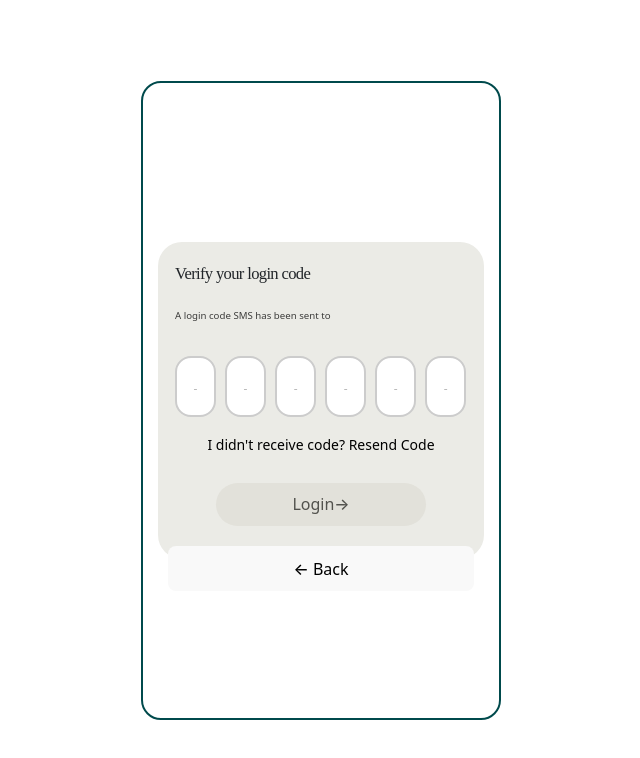
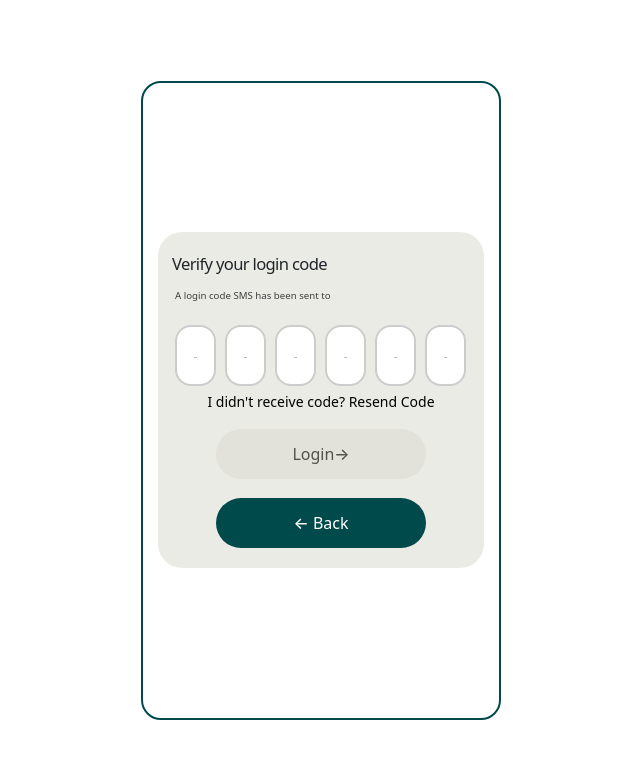
Before and after one commit to sirrotich/my.matx.africa, a React (Vite) app: page /verify-otp in a window 1280 px wide. Shown: the top 758 px of the page, without its empty margins (319-959 px from the left). Built offline with nearby package versions, Linux system fonts and the light colour scheme; no server answers.

Commit message:
Update VerifyOtp.css
added back btn

```diff
--- a/src/styles/VerifyOtp.css
+++ b/src/styles/VerifyOtp.css
@@ -7,7 +7,7 @@
 html, body {
     height: 100%; /* Ensures full height of the page */
     background-color: #fff; /* White background for the whole page */
-    font-family: 'Bai Jamjuree'; /* Set font */
+    font-family: 'Bai Jamjuree';
 }
 
 body {
@@ -39,16 +39,17 @@ body {
     border-radius: 24px;
     display: flex;
     flex-direction: column;
-    height: 317px;
-    gap: 16.6px;
-    padding-bottom: 30px;
+    min-height: 317px;
+    height: auto;
+    gap: 5.6px;
+    padding-bottom: 10px;
 
 }
 
 /* Title */
 .verify-title {
     width: 100%; /* Make it full width */
-    font-family: Bai Jamjuree;
+    /* font-family: 'Bai Jamjuree'; */
     font-size: 16.6px;
     font-weight: 500;
     line-height: 23.24px;
@@ -57,7 +58,7 @@ body {
     text-underline-position: from-font;
     text-decoration-skip-ink: none;
     margin-top: 10px;
-    margin-left: 7px;
+    margin-left: 4px;
 
 }
 
@@ -182,6 +183,33 @@ body {
     background-color: rgba(226, 225, 218, 1); /* Ensure no hover effect when disabled */
 }
 
+
+
+.back-button {
+    width: 100%;
+    max-width: 210px;
+    height: 50px;
+    border-radius: 360px;
+    background: #004A4C;
+    display: flex;
+    justify-content: center;
+    align-items: center;
+    margin: 10px auto;
+    color: #fff;
+    border: none;
+    cursor: pointer;
+    transition: all 0.3s ease;
+  }
+
+  .back-button.disabled {
+    background-color: rgba(226, 225, 218, 1);
+    color: rgba(82, 82, 77, 1);
+    cursor: not-allowed;
+  }
+
+  .back-button:hover:not(.disabled) {
+    background-color: #083f34;
+  }
 /* Media Queries for Responsiveness */
 @media (max-width: 768px) {
     .verify-page {
```
